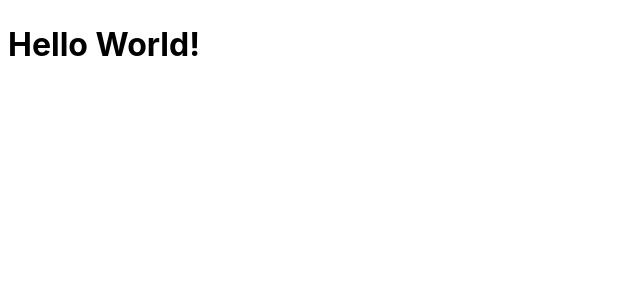
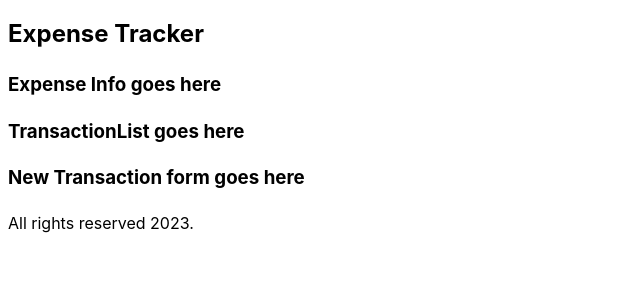
Before and after one commit to leocsdev/reactv-expense-tracker-v2, a React (Vite) app: page / in a window 1280 px wide. Shown: the top 300 px of the page, without its empty margins (0-640 px from the left). Built offline with nearby package versions, Linux system fonts and the light colour scheme.

Commit message:
b001, added readme file and initialize the app layout.

```diff
--- a/src/App.jsx
+++ b/src/App.jsx
@@ -1,5 +1,16 @@
+import Layout from './components/layout/Layout';
+import ExpenseInfo from './components/ExpenseInfo';
+import TransactionList from './components/TransactionList';
+import NewTransaction from './components/NewTransaction';
+
 function App() {
-  return <h1>Hello World!</h1>;
+  return (
+    <Layout>
+      <ExpenseInfo />
+      <TransactionList />
+      <NewTransaction />
+    </Layout>
+  );
 }
 
 export default App;
--- /dev/null
+++ b/src/components/ExpenseInfo.jsx
@@ -0,0 +1,5 @@
+function ExpenseInfo() {
+  return <h3>Expense Info goes here</h3>;
+}
+
+export default ExpenseInfo;
--- /dev/null
+++ b/src/components/NewTransaction.jsx
@@ -0,0 +1,5 @@
+function NewTransaction() {
+  return <h3>New Transaction form goes here</h3>;
+}
+
+export default NewTransaction;
--- /dev/null
+++ b/src/components/TransactionList.jsx
@@ -0,0 +1,5 @@
+function TransactionList() {
+  return <h3>TransactionList goes here</h3>;
+}
+
+export default TransactionList;
--- /dev/null
+++ b/src/components/layout/Footer.jsx
@@ -0,0 +1,11 @@
+function Footer() {
+  const year = new Date().getFullYear();
+
+  return (
+    <footer>
+      <p className="text-center">All rights reserved {year}.</p>
+    </footer>
+  );
+}
+
+export default Footer;
--- /dev/null
+++ b/src/components/layout/Header.jsx
@@ -0,0 +1,15 @@
+function Header() {
+  const style = {
+    fontSize: '1.5rem',
+  };
+
+  return (
+    <header>
+      <h1 className="text-center mt-4" style={style}>
+        Expense Tracker
+      </h1>
+    </header>
+  );
+}
+
+export default Header;
--- /dev/null
+++ b/src/components/layout/Layout.jsx
@@ -0,0 +1,14 @@
+import Footer from './Footer';
+import Header from './Header';
+
+function Layout(props) {
+  return (
+    <main>
+      <Header />
+      {props.children}
+      <Footer />
+    </main>
+  );
+}
+
+export default Layout;
```
Also changed, not shown: 1 other file (tests, documents, lock files or other folders).
